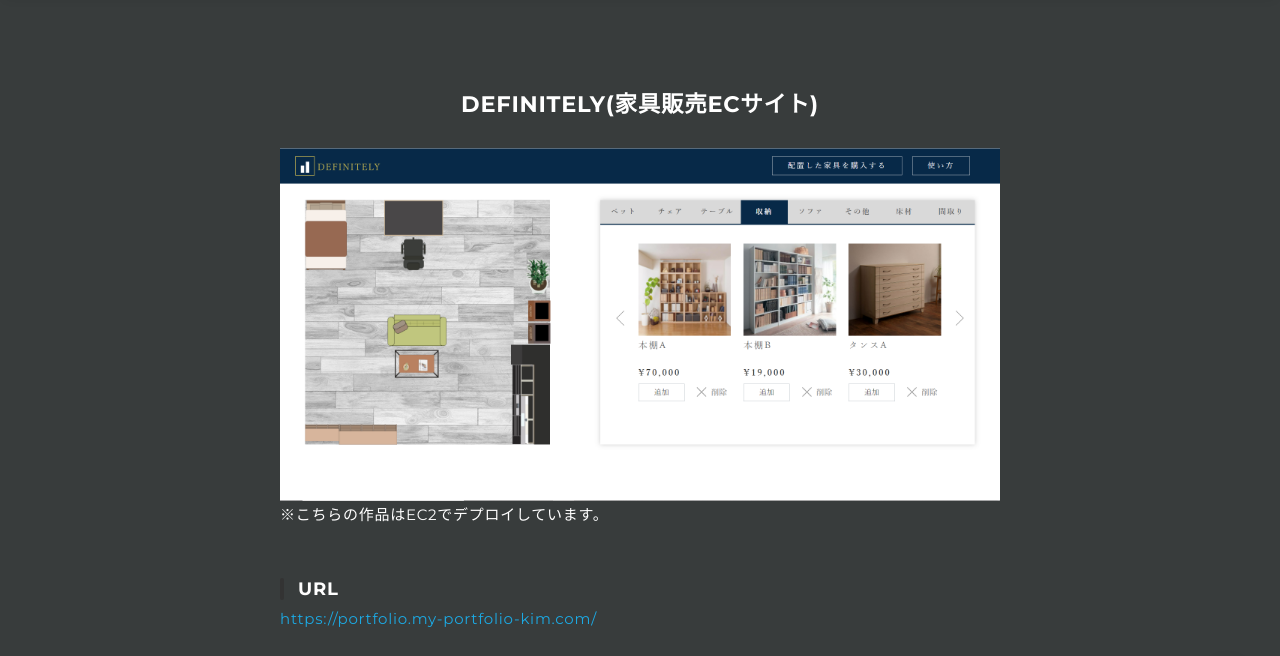
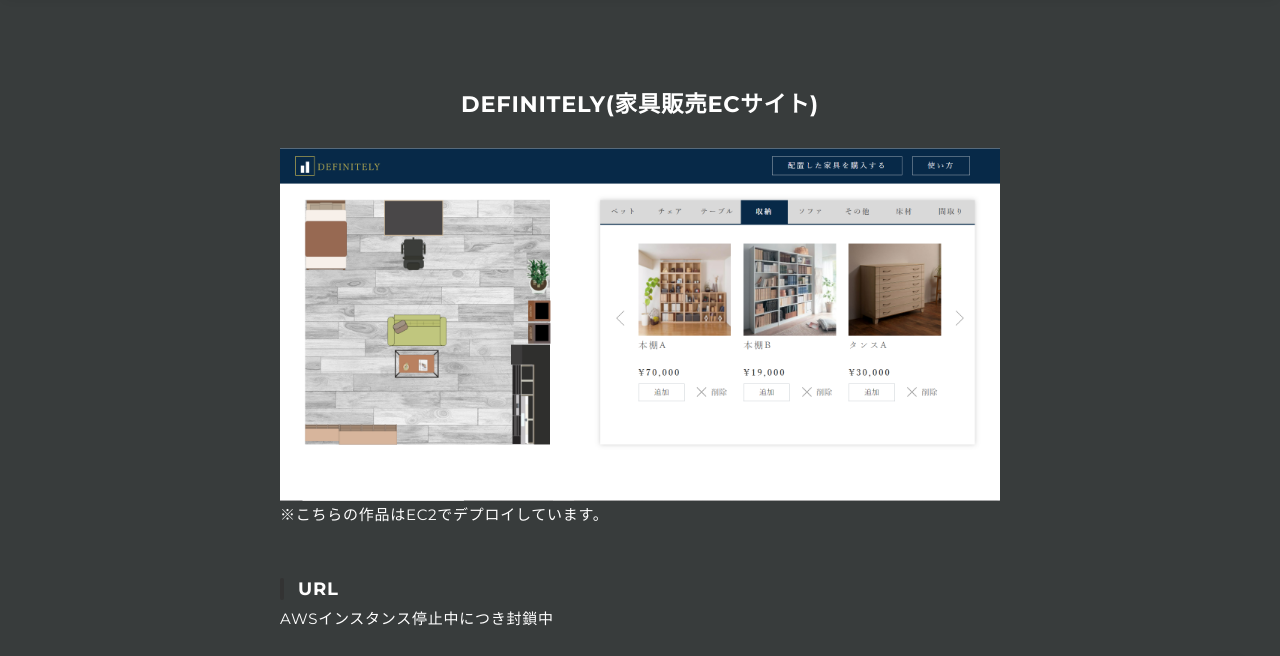
Before and after one commit to reone19/reone19.github.io, a plain HTML site: page works-3.html in a window 1280 px wide. Shown: the part 67-723 px from the top of the page. Drawn offline with nearby package versions, Linux system fonts and the light colour scheme.

Commit message:
works-3の更新

```diff
--- a/works-3.html
+++ b/works-3.html
@@ -45,7 +45,9 @@
               ※こちらの作品はEC2でデプロイしています。
             </p>
             <h3>URL</h3>
-            <p><a href="https://portfolio.my-portfolio-kim.com/" target="_blank" rel="noopener">https://portfolio.my-portfolio-kim.com/</a></p>
+            <!-- <p><a href="https://portfolio.my-portfolio-kim.com/" target="_blank" rel="noopener">https://portfolio.my-portfolio-kim.com/</a></p>
+             -->
+            <p>AWSインスタンス停止中につき封鎖中</p>
             <h3>Github</h3>
             <p><a href="https://github.com/reone19/Hew2" target="_blank" rel="noopener">https://github.com/reone19/Hew2</a></p>
             <h3>担当</h3>
```
Also changed, not shown: img/TH_IS14A083_07_金銀洙.jpg (added).
